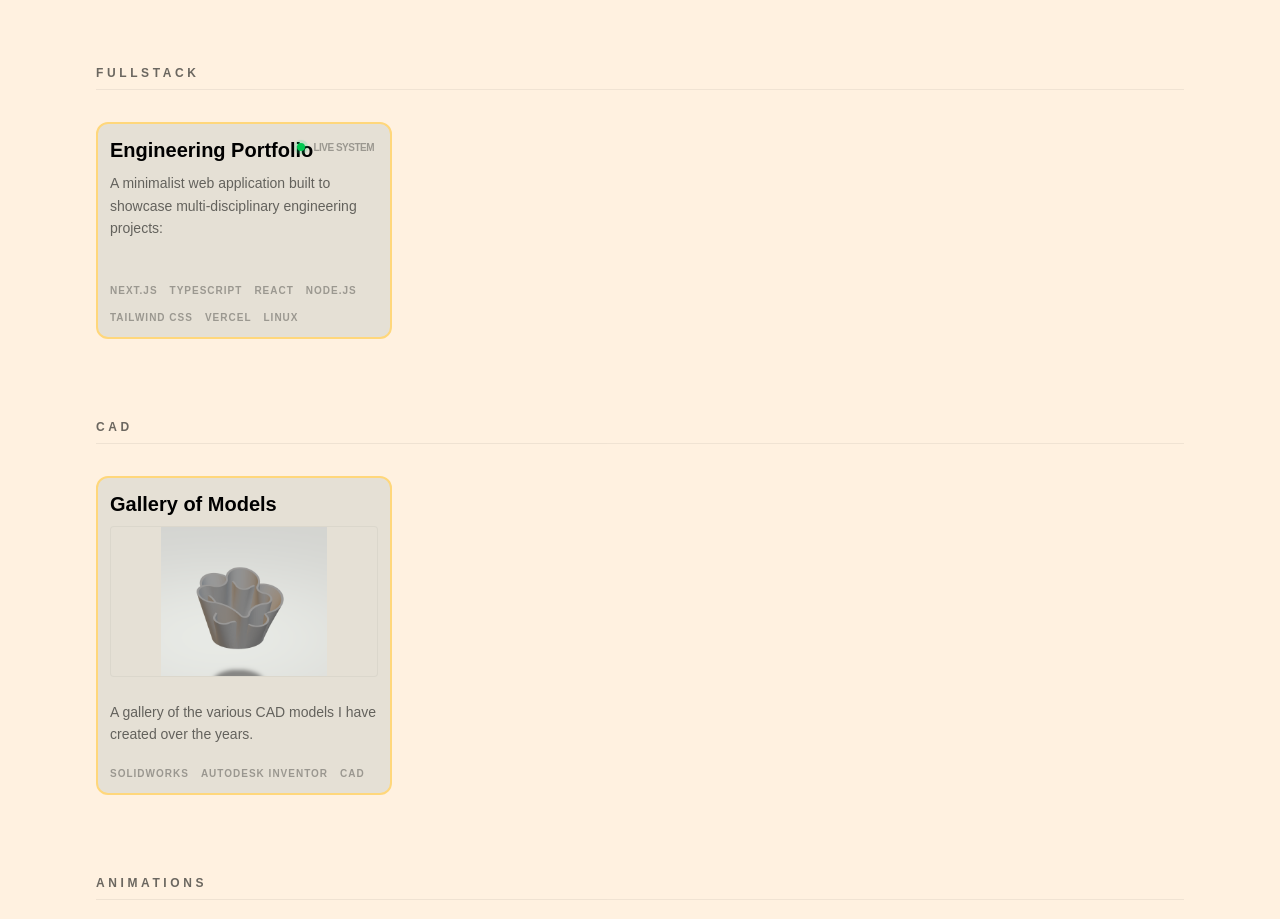
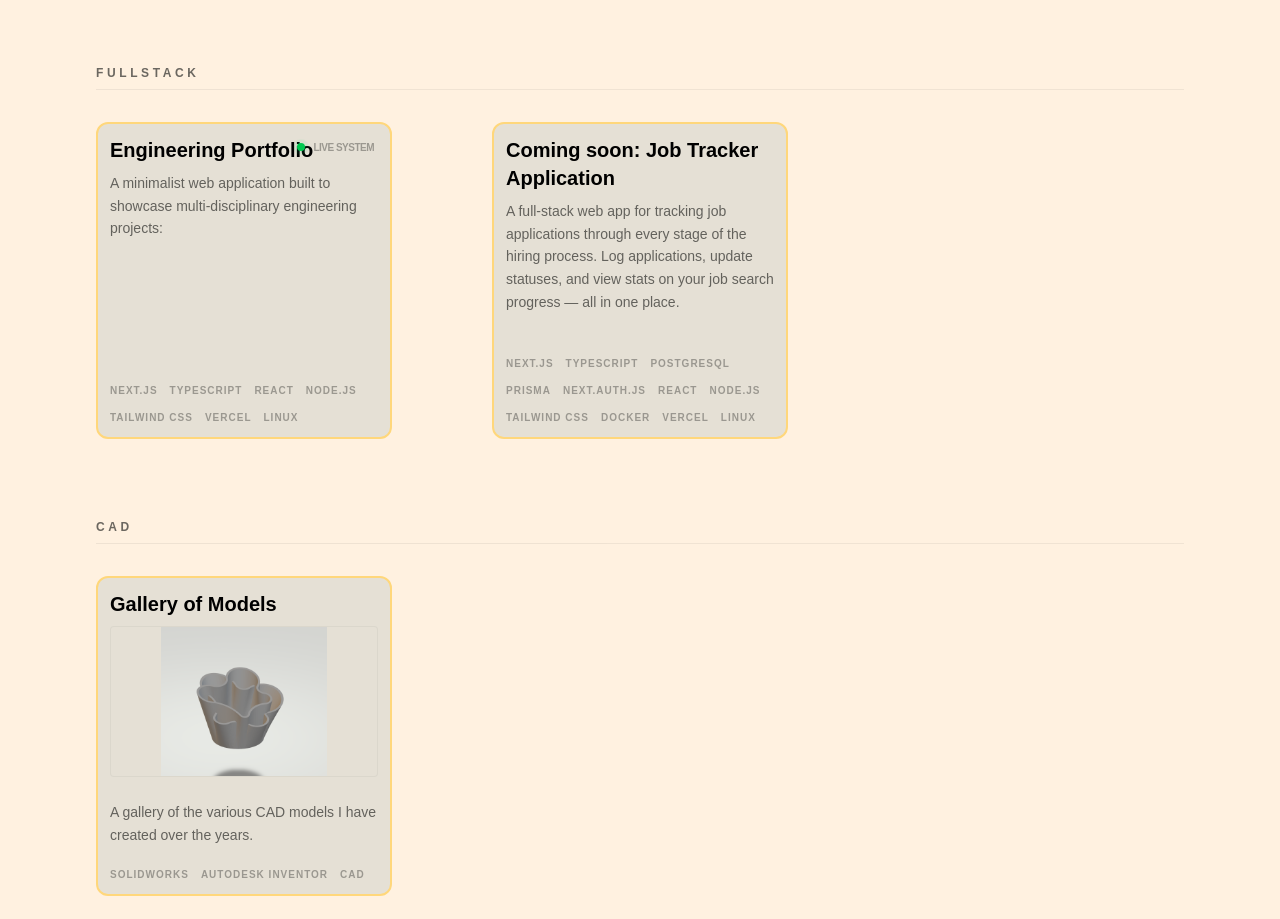
Before and after one commit to jdserrato/my-portfolio, a Next.js app: page / in a window 1280 px wide. Shown: the part 2320-3239 px from the top of the page. Built offline with nearby package versions, Linux system fonts and the light colour scheme.

Commit message:
added coming soon card for job app project

```diff
--- a/src/app/page.tsx
+++ b/src/app/page.tsx
@@ -91,6 +91,16 @@ const myProjects = [
     tech: ["Next.js", "TypeScript", "React", "Node.js", "Tailwind CSS", "Vercel", "Linux"],
     category: "Fullstack",
     isLive: true,
+  },
+      {
+    title: "Coming soon: Job Tracker Application",
+    description: (
+    <>
+      A full-stack web app for tracking job applications through every stage of the hiring process. Log applications, update statuses, and view stats on your job search progress — all in one place. <br /> <br />
+    </>
+  ),
+    tech: ["Next.js", "TypeScript", "PostgreSQL", "Prisma", "Next.Auth.js", "React", "Node.js", "Tailwind CSS", "Docker", "Vercel", "Linux"],
+    category: "Fullstack",
   },
   {
     title: "Gallery of Models",
```
